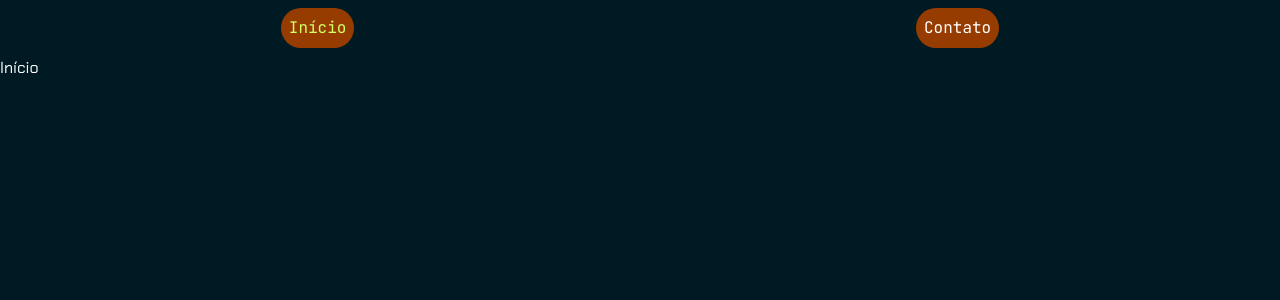
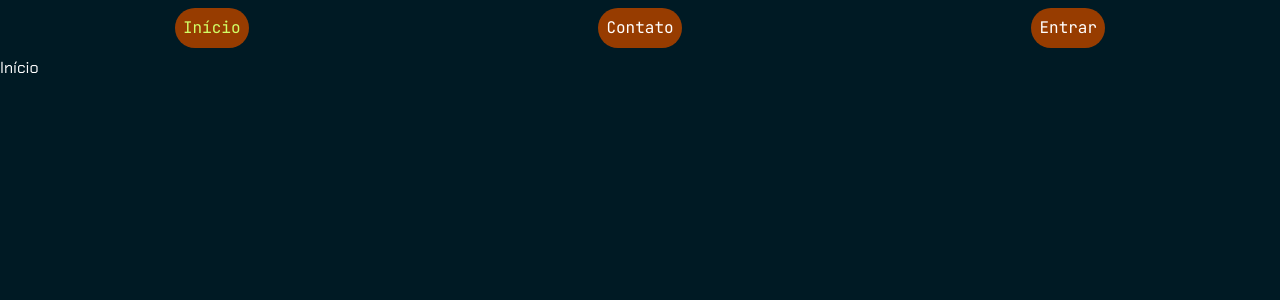
Before and after one commit to LucasG-Limongi/tech-conference-site, a React (Vite) app: page / in a window 1280 px wide. Shown: the top 300 px of the page. Built offline with nearby package versions, Linux system fonts and the light colour scheme.

Commit message:
Link de login

```diff
--- a/src/pages/Contact.jsx
+++ b/src/pages/Contact.jsx
@@ -18,6 +18,11 @@ export default function Contact() {
                 : "bg-amber-800 p-2 my-2 rounded-4xl text-center content-center")}>
                     Contato
                 </NavLink>
+
+                <NavLink to="/login"
+                className="bg-amber-800 p-2 my-2 rounded-4xl text-center content-center">
+                    Entrar
+                </NavLink>
             </nav>
 
             <h1>Contato</h1><br />
--- a/src/pages/Home.jsx
+++ b/src/pages/Home.jsx
@@ -18,6 +18,11 @@ export default function Home() {
                 : "bg-amber-800 p-2 my-2 rounded-4xl text-center content-center")}>
                     Contato
                 </NavLink>
+
+                <NavLink to="/login"
+                className="bg-amber-800 p-2 my-2 rounded-4xl text-center content-center">
+                    Entrar
+                </NavLink>
             </nav>
 
             <h1>Início</h1><br />
```
